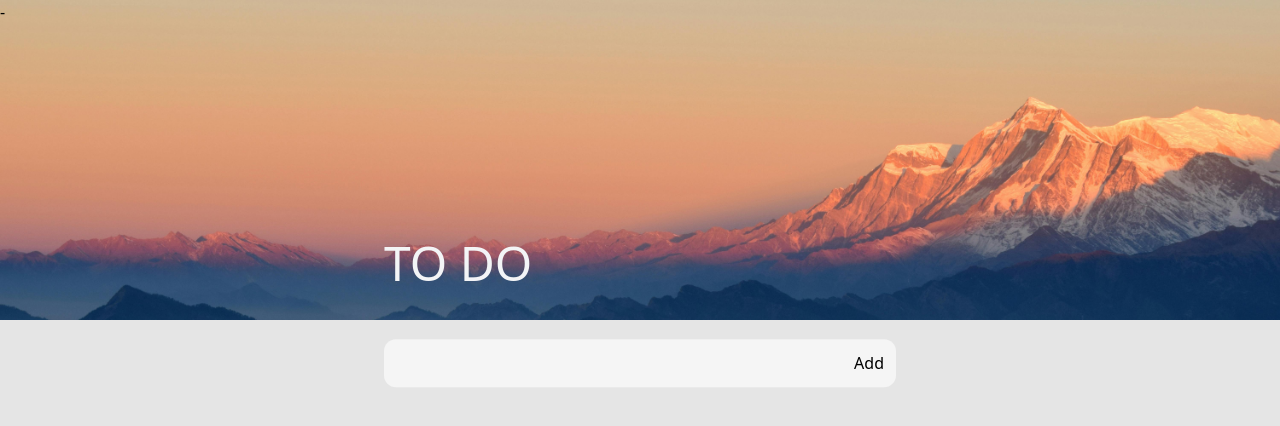
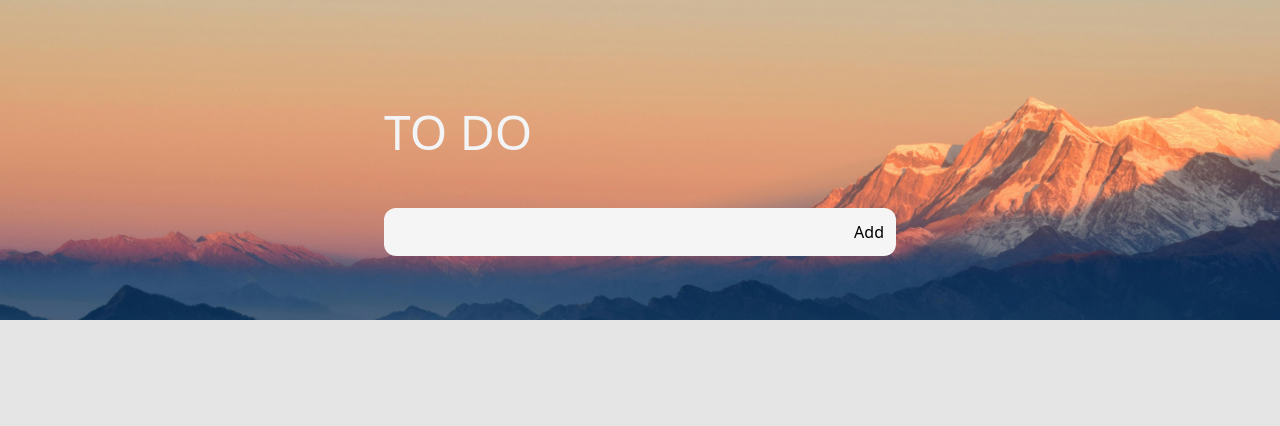
Before and after one commit to yagmurtasanyurek/To-do-list-, a React (Vite) app: page / in a window 1280 px wide. Shown: the top 426 px of the page. Built offline with nearby package versions, Linux system fonts and the light colour scheme.

Commit message:
delete: absolute positioning

```diff
--- a/src/App.jsx
+++ b/src/App.jsx
@@ -10,20 +10,15 @@ function App() {
 
   return (
     <div className=" min-h-screen bg-neutral-200">
-      <div className=" relative h-[40vh] w-full z-0 bg-[url(./image/mountain2.jpg)] bg-cover bg-center bg-no-repeat">
-        -
-      </div>
-      {/*   <div className="flex justify-center"> */}
-      <div
-        className="absolute  left-1/2 top-1/2  translate-x-[-50%] translate-y-[-90%] z-10
-           w-2/5 "
-      >
-        <Header />
-        <TaskInput />
-        <TaskList />
+      <div className=" h-[40vh] w-full z-0 bg-[url(./image/mountain2.jpg)] bg-cover bg-center bg-no-repeat"></div>
+      <div className="flex justify-center">
+        <div className=" z-10 -mt-56 w-2/5 ">
+          <Header />
+          <TaskInput />
+          <TaskList />
+        </div>
       </div>
     </div>
-    /*    </div> */
   );
 }
 
```
